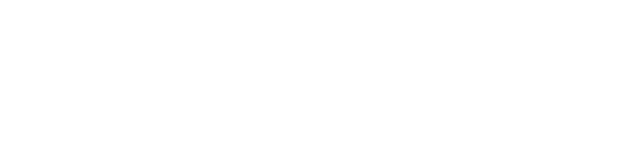
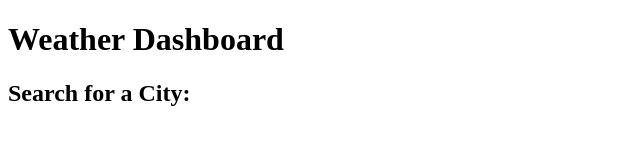
Before and after one commit to MightyHero/weather-dashboard, a plain HTML site: page index.html in a window 1280 px wide. Shown: the whole page, without its empty margins (0-640 px from the left). Drawn offline with Linux system fonts and the light colour scheme.

Commit message:
try to add body to html

```diff
--- a/index.html
+++ b/index.html
@@ -5,13 +5,32 @@
         <meta name="viewport" content="width=device-width, initial-scale=1.0" />
         <title>Weather Dashboard</title>
         <link rel="stylesheet" type="text/css" href="" />
+        <script>
+
+        </script>
+    </head>
+    <body class="min-100-vh flex-column">
+        <header class="p-5 text-center text-white bg-primary">
+            <h1>Weather Dashboard</h1>
+        </header>
+        <main>
+            <section>
+                <header>
+                    <h2>Search for a City:</h2>
+                </header>
+            </section>
+
+            <section>
+
+            </section>
+
+            <section>
+
+            </section>
+        </main>
 
 
 
 
-
-
-
-
-    </head>
+    </body>
 </html>
```
Also changed, not shown: 1 other file.
